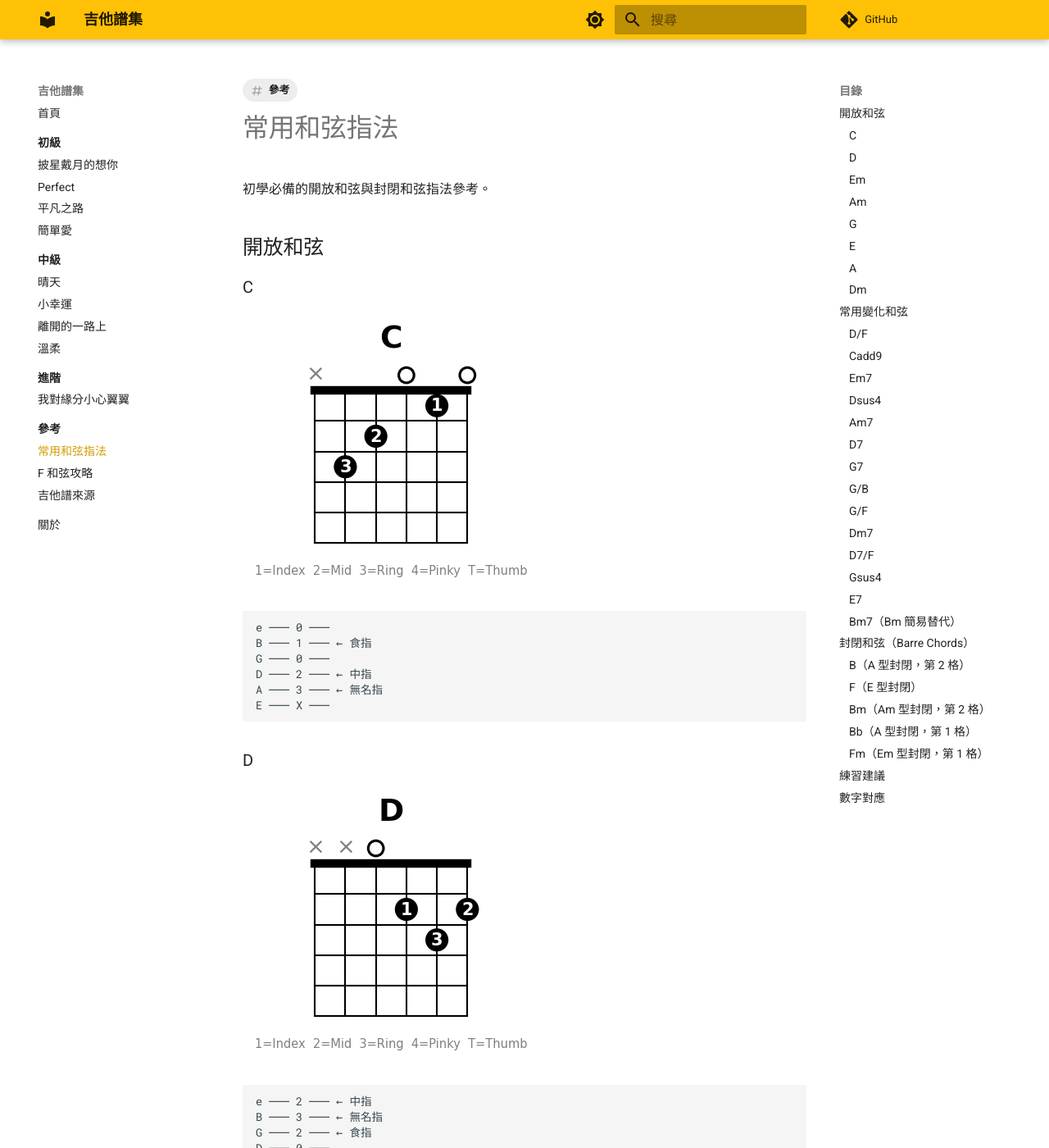
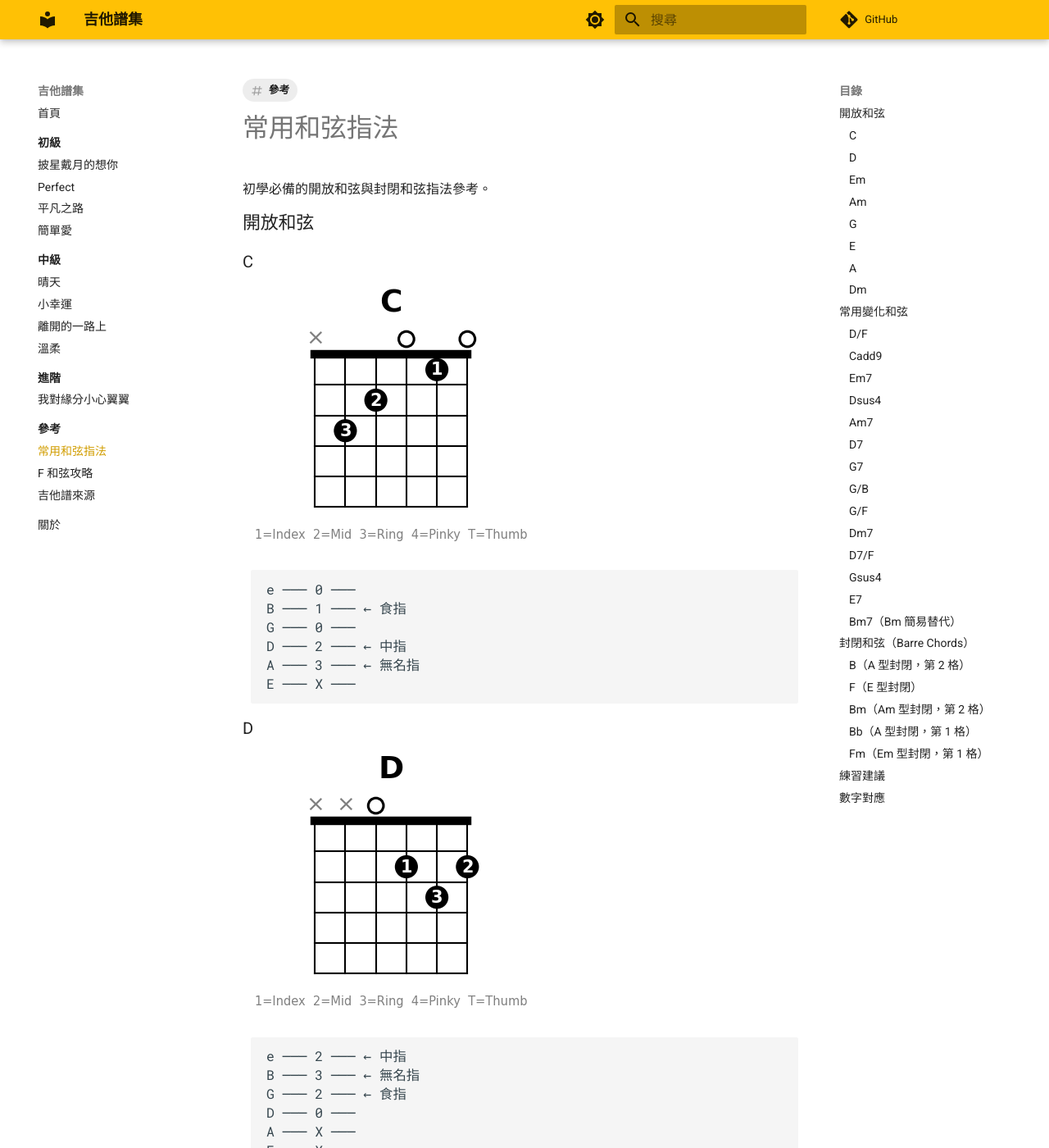
Before and after one commit to justmaker/guitar-scores, an MkDocs documentation site: the page built from docs/reference/chords.md, in a window 1280 px wide and 1400 px high. Shown: the whole window at 82% size. Built offline with MkDocs 1.6.1 and Material for MkDocs 9.7.7, drawn with Linux system fonts in a browser that asks for light colours; comment, search, counter and statistics services are not loaded.

Commit message:
style: 縮小段落標題字體+行距，手機看譜更緊湊

```diff
--- /dev/null
+++ b/docs/stylesheets/extra.css
@@ -0,0 +1,31 @@
+/* 譜頁緊湊排版：縮小段落標題和 code block 行距 */
+.md-content h2 {
+  font-size: 1.1rem;
+  margin-top: 0.6em;
+  margin-bottom: 0.2em;
+  padding-bottom: 0;
+  border-bottom: none;
+}
+
+.md-content h3 {
+  font-size: 1rem;
+  margin-top: 0.4em;
+  margin-bottom: 0.1em;
+}
+
+.md-content pre {
+  margin-top: 0.2em;
+  margin-bottom: 0.4em;
+  padding: 0.4em 0.6em;
+  font-size: 0.82rem;
+  line-height: 1.4;
+}
+
+.md-content code {
+  font-size: 0.82rem;
+}
+
+.md-content p {
+  margin-top: 0.2em;
+  margin-bottom: 0.2em;
+}
--- a/mkdocs.yml
+++ b/mkdocs.yml
@@ -45,6 +45,9 @@
     指彈: fingerstyle
     刷弦: strumming
 
+extra_css:
+  - stylesheets/extra.css
+
 nav:
   - 首頁: index.md
   - 初級:
```
